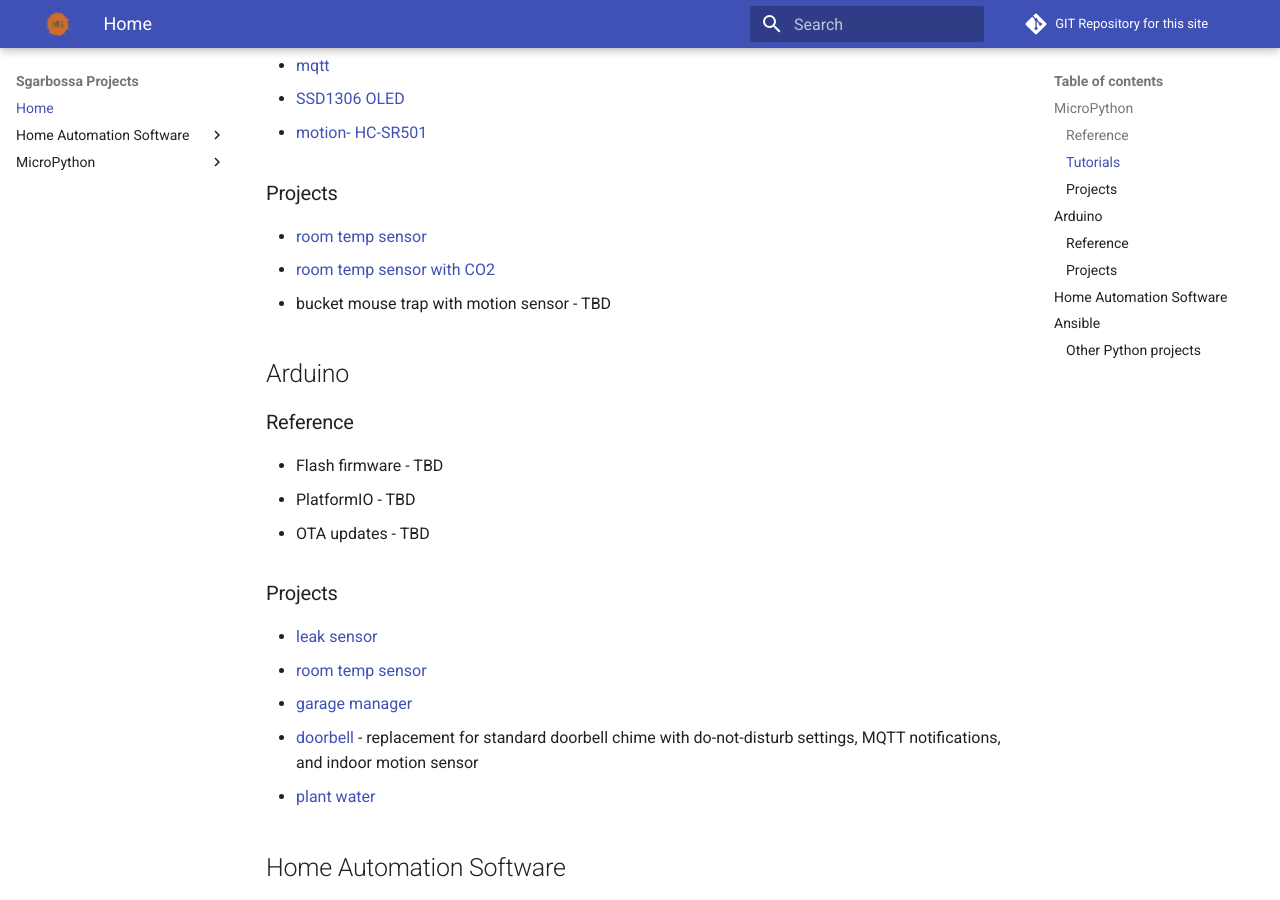
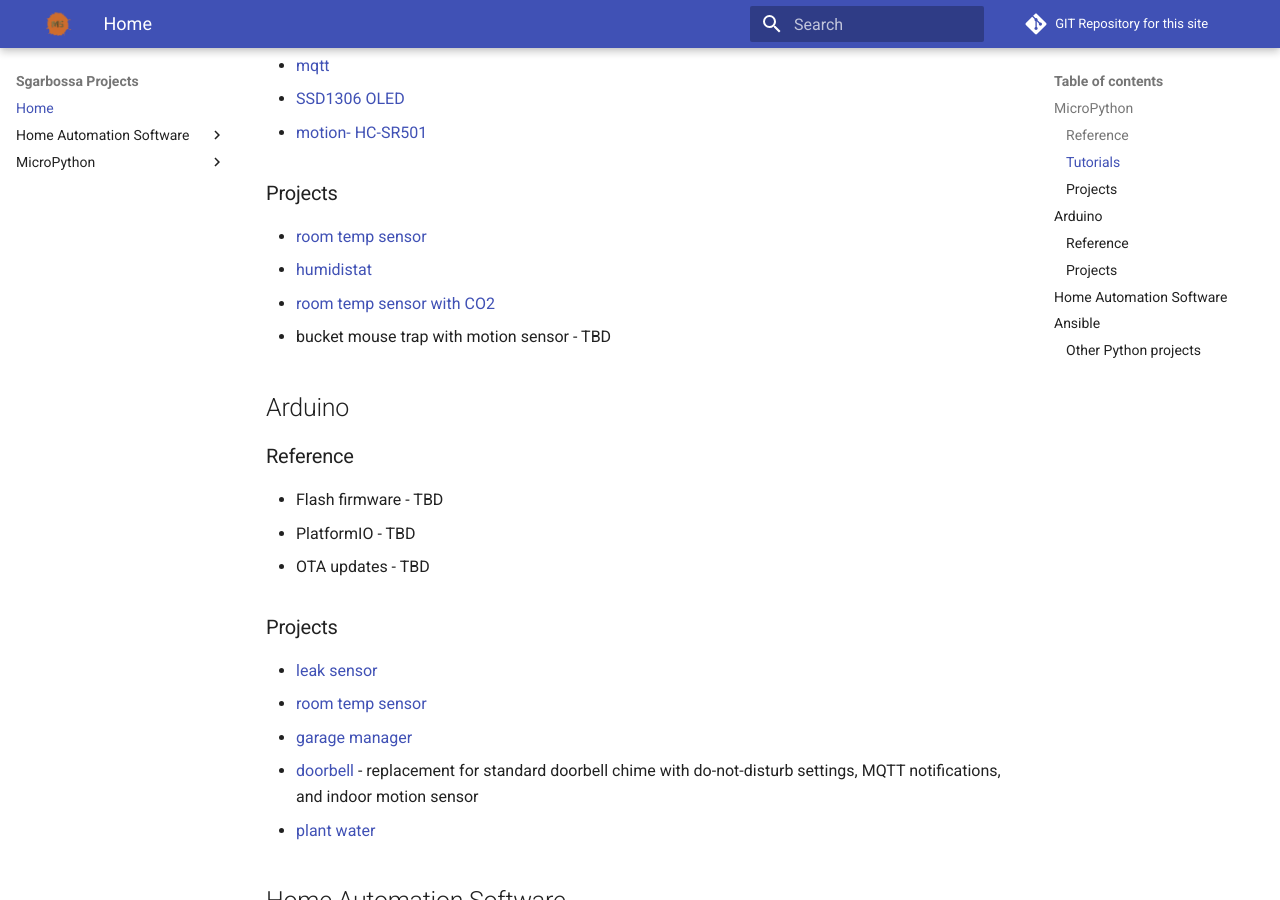
Before and after one commit to msgarbossa/documentation, an MkDocs documentation site: the page built from docs/index.md, in a window 1280 px wide and 900 px high, scrolled down 545 px. Built offline with MkDocs 1.6.1 and Material for MkDocs 9.7.7, drawn with Linux system fonts in a browser that asks for light colours; comment, search, counter and statistics services are not loaded.

Commit message:
add humidistat link

```diff
--- a/docs/index.md
+++ b/docs/index.md
@@ -22,6 +22,7 @@ Use [WebREPL](./MicroPython/WebREPL.md) for remote serial connectivity
 ### Projects
 
 - [room temp sensor](https://github.com/msgarbossa/micropython-room)
+- [humidistat](https://github.com/msgarbossa/micropython-humidistat)
 - [room temp sensor with CO2](https://github.com/msgarbossa/micropython-room-co2)
 - bucket mouse trap with motion sensor - TBD
 
```
